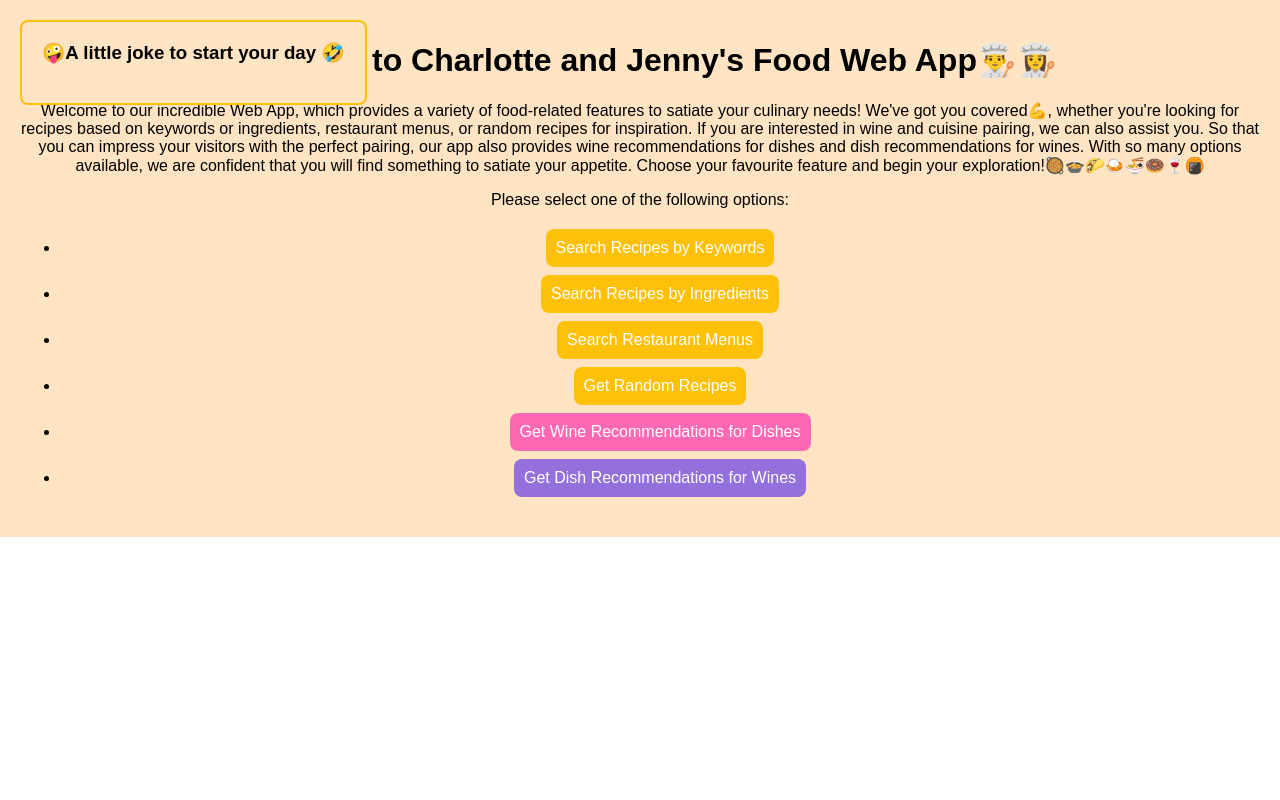
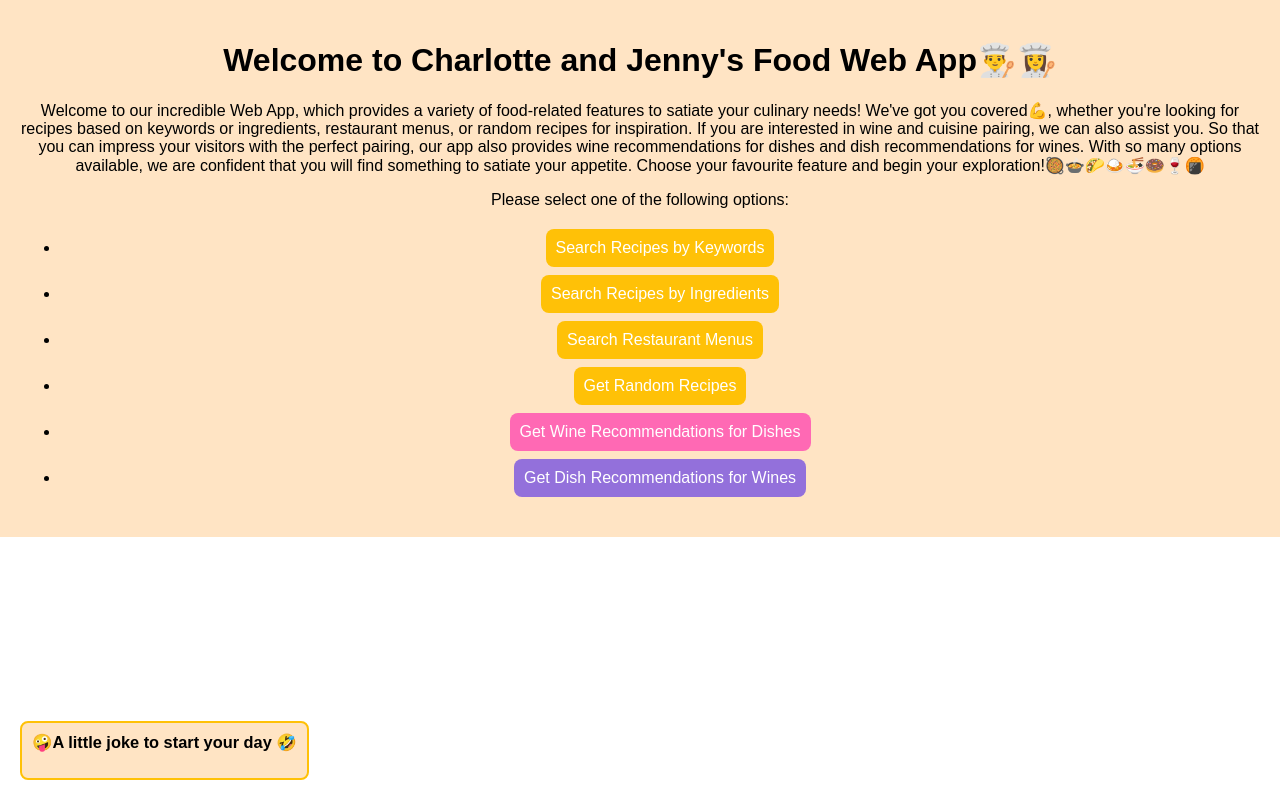
Before and after one commit to Charlottefrid/Charlotte-Jenny-Project-OIM3640, a Flask app: template templates/index.html in a window 1280 px wide. Run offline with Flask 3, Linux system fonts and the light colour scheme; the template is opened without the code that fills it, so the values that code supplies are empty.

Commit message:
finished html

```diff
--- a/templates/index.html
+++ b/templates/index.html
@@ -37,12 +37,13 @@
       }
       .joke-box {
         position: fixed;
-        top: 20px;
+        bottom: 20px;
         left: 20px;
         z-index: 999;
         border: 2px solid #ffc107;
         background-color: #ffe4c4;
-        padding: 20px;
+        padding: 10px;
+        font-size: 14px;
         border-radius: 8px;
         animation: slide-in 0.5s ease-out;
         animation-delay: 2s;
```
